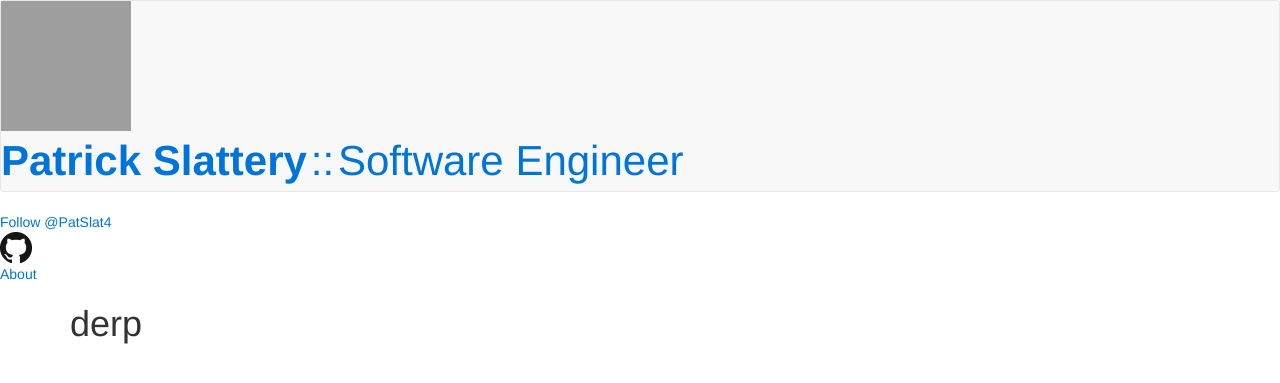
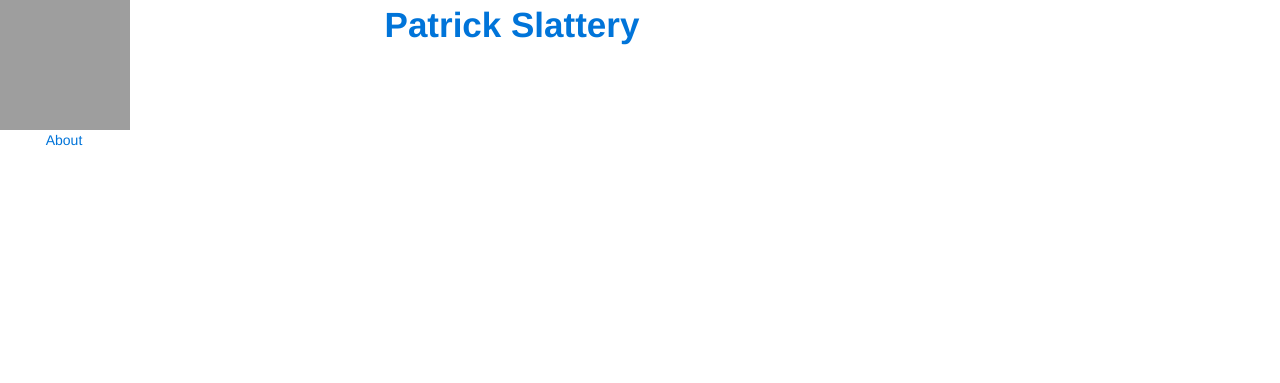
Before and after one commit to patslat/gh-page, a Jekyll site: the page built from index.html, in a window 1280 px wide. Shown: the top 383 px of the page. Built offline with Jekyll 4.4.1, drawn with Linux system fonts in a browser that asks for light colours; Markdown is read by kramdown in place of the engine named in the settings; comment, search, counter and statistics services are not loaded; grey boxes are pictures that could not be loaded.

```diff
--- a/_layouts/layout.html
+++ b/_layouts/layout.html
@@ -12,46 +12,35 @@
 
 </head>
 <body>
-  <div id="header" class="navbar navbar-default">
-    <div id="pic">
+
+  <div id="header" class="">
+    <div id="title">
       <span>
         <a href="/">
-          <img src="http://www.gravatar.com/avatar/{{ site.gravatar }}?s=130"
-               height="130"
-               width="130"
-               class="avatar">
-        </a>
-      </span>
-    </div>
-    <div id="name">
-      <span>
-        <a href="/">
-          <span id="patrick"><strong>{{ site.title }}</strong></span>
-          <span id="divider">::</span>
-          <span id="subtitle">{{ site.subtitle }}</span>
+          <div id="patrick"><strong>{{ site.title }}</strong></div>
         </a>
       </span>
     </div>
   </div>
+
   <div id="sidebar">
-    <div class="sites">
-      <div class="twitter-link">
-        <a href="https://twitter.com/PatSlat4" class="twitter-follow-button" data-show-count="false" data-size="large">Follow @PatSlat4</a>
-        <script>!function(d,s,id){var js,fjs=d.getElementsByTagName(s)[0],p=/^http:/.test(d.location)?'http':'https';if(!d.getElementById(id)){js=d.createElement(s);js.id=id;js.src=p+'://platform.twitter.com/widgets.js';fjs.parentNode.insertBefore(js,fjs);}}(document, 'script', 'twitter-wjs');</script>
-      </div>
-      <div class="github-link">
-        <a id="github" href="https//github.com/patslat">
-          <img src="{{ site.url }}/images/GitHub-Mark-32px.png">
-        </a>
-      </div>
+    <div id="pic" class="pull-left">
+      <a href="/">
+        <img src="http://www.gravatar.com/avatar/{{ site.gravatar }}?s=130"
+             height="130"
+             width="130"
+             class="avatar">
+      </a>
     </div>
-    <div id="sections">
+    <div id="sections" class="section">
       <a href="{{ site.url }}/about.html">About</a>
     </div>
   </div>
 
-  <div id="main" class="container">
+  <div id="main">
     {{content}}
   </div>
+
+
 </body>
 </html>
--- a/index.html
+++ b/index.html
@@ -1,5 +1,3 @@
 ---
 layout: layout
 ---
-
-<h1>derp</h1>
--- a/stylesheets/main.css
+++ b/stylesheets/main.css
@@ -1,26 +1,34 @@
 body {
+  text-align: center;
+  height: 100%;
 }
 
 #pic {
   height: 130px;
   width: 130px;
 }
+#title {
+  height: 100%;
+}
 
 #patrick {
-  font-size: 3em;
-}
-#divider {
-  font-size: 3em;
-}
-#subtitle {
-  font-size: 3em;
+  font-size: 2.5em;
+  min-height: 100%;
 }
 
 #header {
-}
-
-#sidebar {
+  width: 80%;
 }
 
 #main {
 }
+
+#sidebar {
+  height: 100%;
+  margin-top: -50px;
+  width: 10%;
+}
+
+#footer {
+  height: 10%;
+}
```
Also changed, not shown: about.html (+14 -1 lines), 2 other files.
